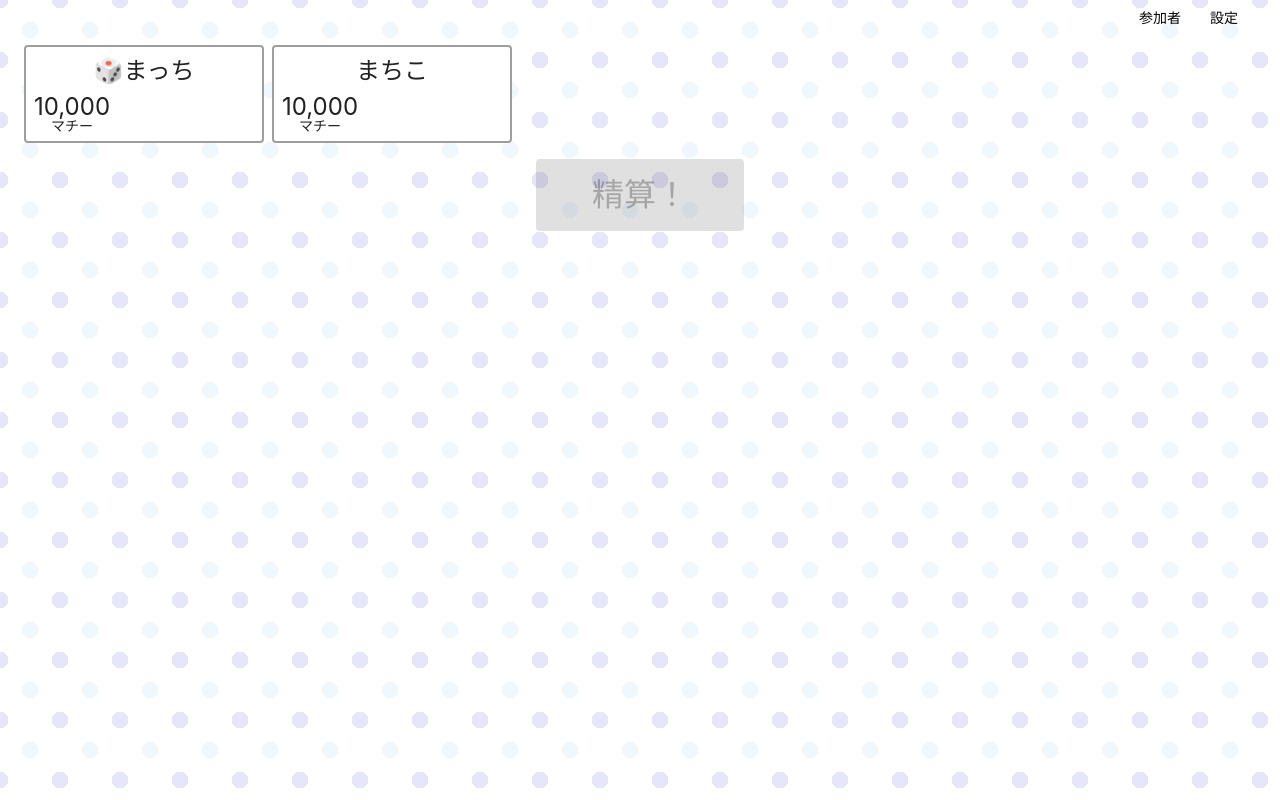
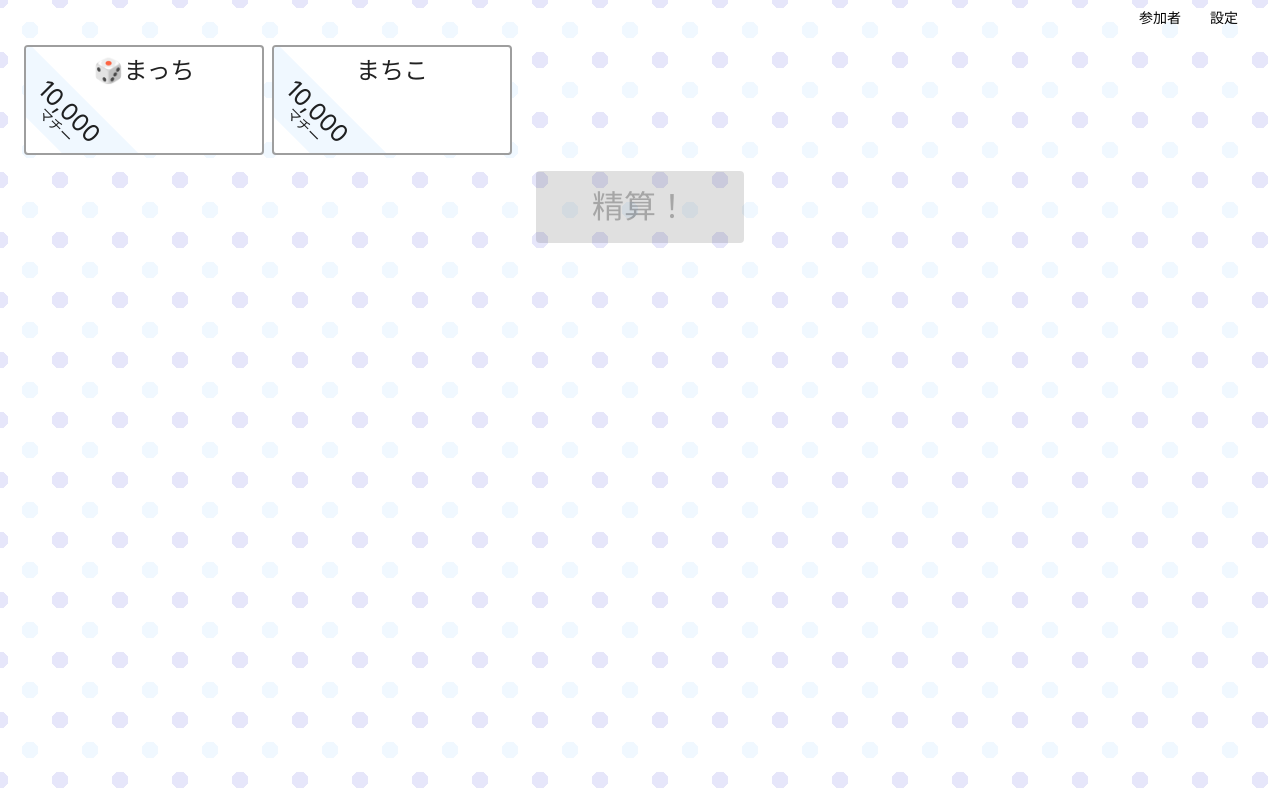
Before and after one commit to TTouka/ohamacheelo, a React (Create React App) app: page / in a window 1280 px wide. Built offline with nearby package versions, Linux system fonts and the light colour scheme.

Commit message:
adjust layout

```diff
--- a/src/Ohama/Member.js
+++ b/src/Ohama/Member.js
@@ -6,12 +6,10 @@ import {
   Tooltip,
   Typography,
 } from "@mui/material";
-import { useConfig } from "./Store/useConfig";
 import { useGame } from "./Store/useGame";
 import Unit from "./Unit";
 
 function Member({ member, onClick, disabled, ...rest }) {
-  const { config } = useConfig();
   const { getRoll } = useGame();
   const roll = getRoll(member.name);
   const rolled = Boolean(roll);
@@ -54,7 +52,7 @@ function Member({ member, onClick, disabled, ...rest }) {
             gap: 1,
           }}
         >
-          <Box textAlign="center">
+          <Box textAlign="center" zIndex={10}>
             <Typography
               variant="h5"
               component="div"
@@ -76,7 +74,25 @@ function Member({ member, onClick, disabled, ...rest }) {
             justifyContent="stretch"
             flexGrow={1}
           >
-            <Box textAlign="center" flexGrow={0}>
+            <Box
+              textAlign="center"
+              flexGrow={0}
+              flexShrink={0}
+              flexBasis="30%"
+              position="relative"
+              minHeight="50px"
+            >
+              <Box position="absolute" top={0} bottom={0} left={0} right={0}>
+                <Box
+                  sx={{
+                    transform:
+                      "translateX(-220px) translateY(-5px) rotate(45deg)",
+                  }}
+                  width="500px"
+                  textAlign="center"
+                  backgroundColor="aliceblue"
+                  paddingY={1}
+                >
                   <Typography variant="h5" lineHeight={1}>
                     {member.point.toLocaleString()}
                   </Typography>
@@ -84,9 +100,13 @@ function Member({ member, onClick, disabled, ...rest }) {
                     <Unit />
                   </Typography>
                 </Box>
+              </Box>
+            </Box>
             <Box
               textAlign="center"
-              flexGrow={1}
+              flexGrow={0}
+              flexShrink={0}
+              flexBasis="70%"
               display="flex"
               flexDirection="column"
               alignItems="center"
```
Lines whose indentation alone changed are shown as unchanged.
